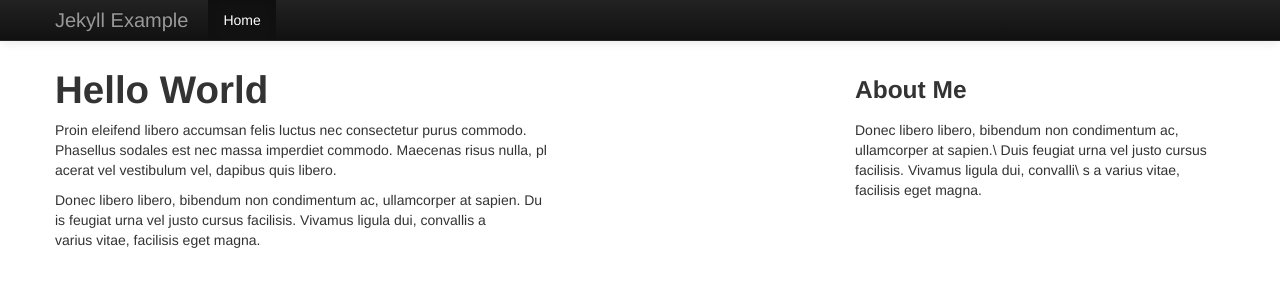
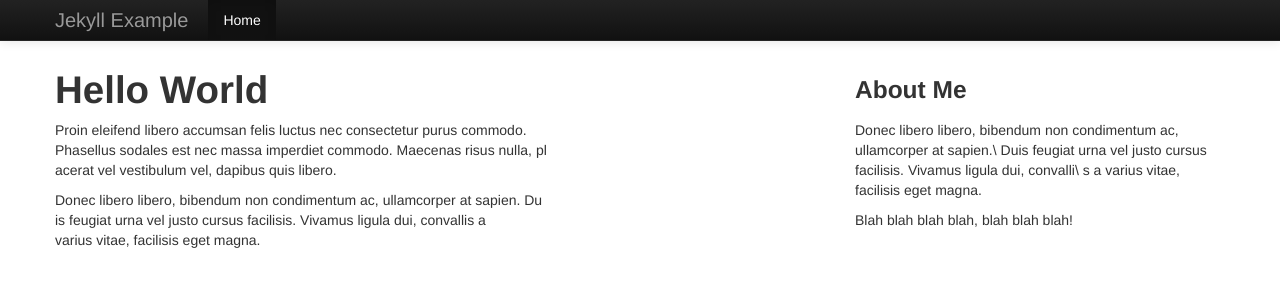
Before and after one commit to andrew-drake/jekyll-test, a Jekyll site: the page built from index.md, in a window 1280 px wide. Shown: the top 300 px of the page. Built offline with Jekyll 4.4.1, drawn with Linux system fonts in a browser that asks for light colours; Markdown is read by kramdown in place of the engine named in the settings.

Commit message:
trying some things

```diff
--- a/_includes/sidebar.html
+++ b/_includes/sidebar.html
@@ -3,3 +3,5 @@
 <p>Donec libero libero, bibendum non condimentum ac, ullamcorper at sapien.\
  Duis feugiat urna vel justo cursus facilisis. Vivamus ligula dui, convalli\
 s a varius vitae, facilisis eget magna.</p>
+
+<p class="blah">Blah blah blah blah, blah blah blah!</p>
```
Also changed, not shown: css/style.css (added).
